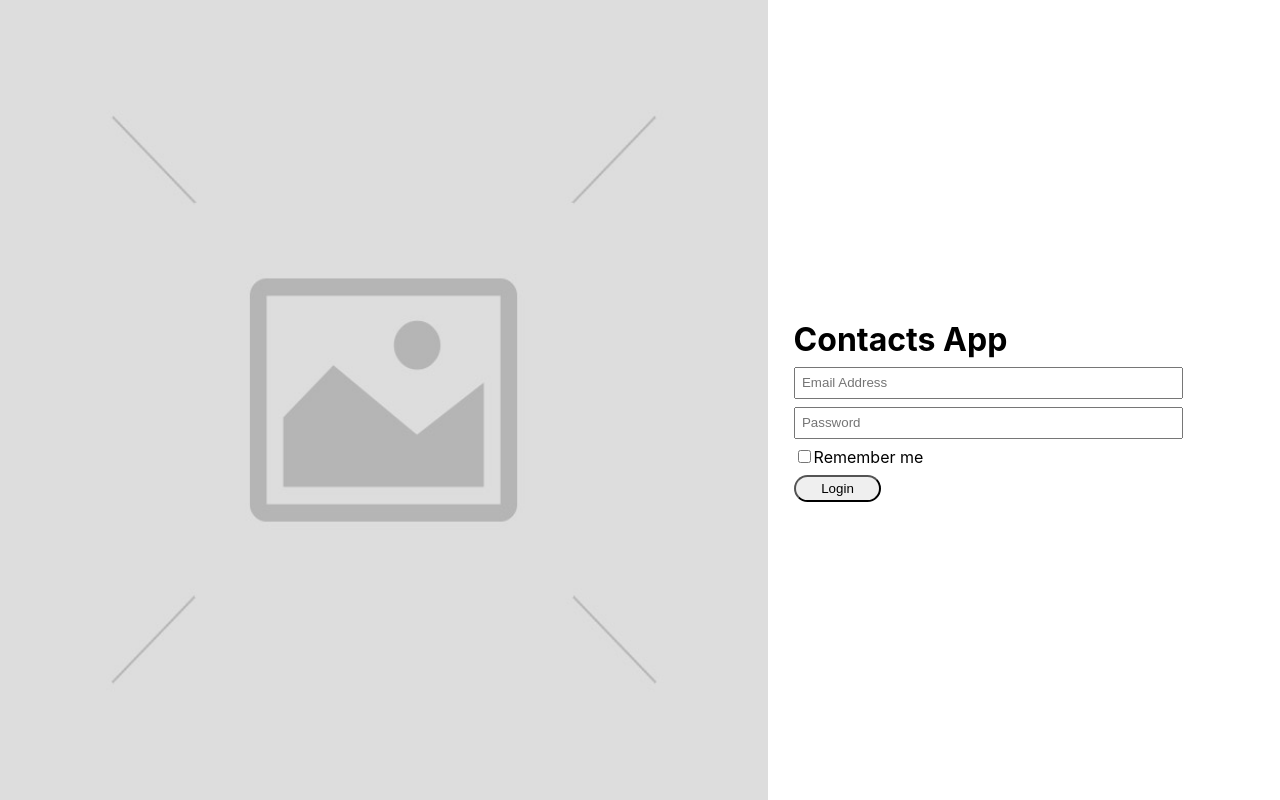
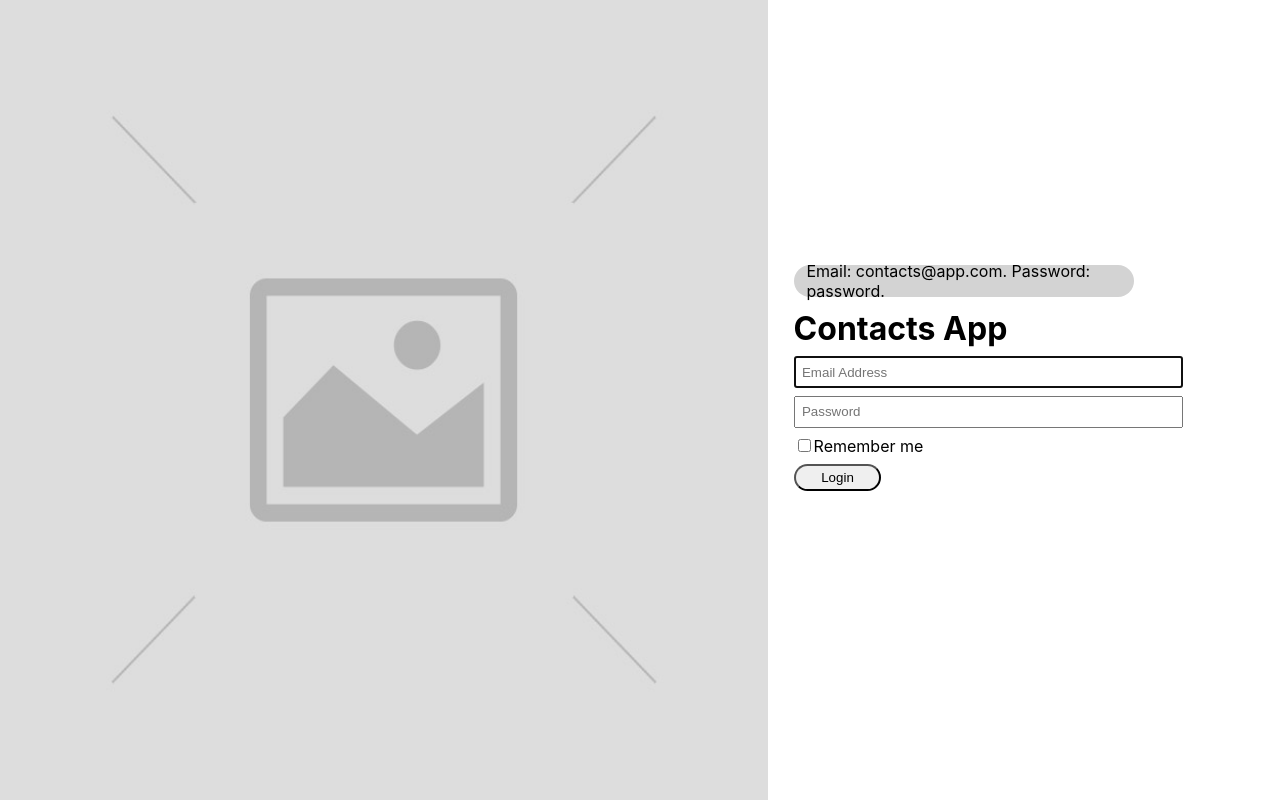
Before and after one commit to nachoiacovino/gsp-client, a React (Create React App) app: page / in a window 1280 px wide. Built offline with nearby package versions, Linux system fonts and the light colour scheme.

Commit message:
Login now working

```diff
--- a/src/App.js
+++ b/src/App.js
@@ -1,14 +1,15 @@
-import React from 'react'
+import React, { useState } from 'react'
 import './App.css'
 import Contacts from './pages/Contacts/Contacts'
 import Login from './pages/Login/Login'
 import { Switch, Route } from 'react-router-dom'
 
 const App = () => {
+    const [isLoggedIn, setIsLoggedIn] = useState(false)
     return (
         <Switch>
-            <Route exact path="/" component={Login} />
-            <Route exact path="/contacts" component={Contacts} />
+            <Route exact path="/" render={() => <Login setIsLoggedIn={setIsLoggedIn} />} />
+            <Route exact path="/contacts" render={() => <Contacts isLoggedIn={isLoggedIn} />} />
         </Switch>
     )
 }
--- a/src/pages/Contacts/Contacts.js
+++ b/src/pages/Contacts/Contacts.js
@@ -1,10 +1,11 @@
 import React, { useState, useEffect } from 'react'
+import { Redirect } from 'react-router-dom'
 import axios from 'axios'
 import './Contacts.css'
 import LeftColumn from '../../components/LeftColumn/LeftColumn'
 import RightColumn from '../../components/RightColumn/RightColumn'
 
-const Contacts = () => {
+const Contacts = ({ isLoggedIn }) => {
     const [contacts, setContacts] = useState([])
     const [selectedContact, setSelectedContact] = useState([])
 
@@ -26,10 +27,15 @@ const Contacts = () => {
     }
 
     return (
-        <div className="Contacts">
-            <LeftColumn contacts={contacts} selectContact={selectContact} />
-            <RightColumn contacts={contacts} selectContact={selectContact} selectedContact={selectedContact} />
-        </div>
+        <>
+            {isLoggedIn
+                ?   <div className="Contacts">
+                        <LeftColumn contacts={contacts} selectContact={selectContact} />
+                        <RightColumn contacts={contacts} selectContact={selectContact} selectedContact={selectedContact} />
+                    </div>
+                :   <Redirect to="/" />
+            }
+        </>
     )
 }
 
--- a/src/pages/Login/Login.css
+++ b/src/pages/Login/Login.css
@@ -20,19 +20,36 @@
   padding-left: 2vw;
 }
 .Login .Login-form .Login-title h1 {
+  margin: 0;
   margin-bottom: 1vh;
 }
-.Login .Login-form .Login-input {
+.Login .Login-form form .Login-input {
   display: block;
   width: 80%;
   margin-bottom: 1vh;
   padding: 0.5vw;
 }
-.Login .Login-form .Login-checkbox {
+.Login .Login-form form .Login-checkbox {
   display: block;
   margin-bottom: 1vh;
 }
-.Login .Login-form button {
+.Login .Login-form form button {
   padding: 0.5vh 2vw;
   border-radius: 30px;
 }
+.Login .Login-form .Login-info {
+  display: inline-flex;
+  justify-content: center;
+  align-items: center;
+  height: 4%;
+  width: 70%;
+  padding: 0.5vw 1vw;
+  margin: 1.5vh 0;
+  border-radius: 30px;
+}
+.Login .Login-form .Login-info.info {
+  background-color: lightgray;
+}
+.Login .Login-form .Login-info.error {
+  background-color: #f85555;
+}
--- a/src/pages/Login/Login.js
+++ b/src/pages/Login/Login.js
@@ -1,15 +1,41 @@
-import React from 'react'
+import React, { useState, useEffect, useRef } from 'react'
+import axios from 'axios'
+import { withRouter } from 'react-router-dom'
 import placeholder from '../../assets/image-placeholder.jpg'
 import './Login.css'
 import useInputState from '../../hooks/useInputState'
 import useToggleState from '../../hooks/useToggleState'
 
-const Login = () => {
-    const [email, setEmail] = useInputState("")
-    const [password, setPassword] = useInputState("")
+const Login = ({ history, setIsLoggedIn }) => {
+    const [email, setEmail, resetEmail] = useInputState("")
+    const [password, setPassword, resetPassword] = useInputState("")
     const [checkbox, setCheckBox] = useToggleState()
+    const [status, setStatus] = useState("")
+    const emailRef = useRef()
 
-    const handleSubmit = e => {}
+    useEffect(() => {
+        emailRef.current.focus()
+    }, [])
+
+    const handleSubmit = e => {
+        e.preventDefault()
+        const handleLogin = async () => {
+            const res = await axios.post("http://localhost:3001/login", { email, password })
+            setStatus(res.data)
+        }
+        handleLogin()
+        resetEmail()
+        resetPassword()
+        setCheckBox(false)
+    }
+
+    useEffect(() => {
+        if (status === "success") {
+            setIsLoggedIn(true)
+            history.push("/contacts")
+        }
+        else if (status === "error") emailRef.current.focus()
+    }, [status, history])
 
     return (
         <div className="Login">
@@ -17,11 +43,14 @@ const Login = () => {
                 <img src={placeholder} alt="Placeholder"/>
             </div>
             <div className="Login-form">
+                <div className="Login-info info">
+                    Email: contacts@app.com. Password: password.
+                </div>
                 <div className="Login-title">
                     <h1>Contacts App</h1>
                 </div>
                 <form onSubmit={handleSubmit}>
-                    <input className="Login-input" type="text" value={email} onChange={setEmail} placeholder="Email Address" aria-label="Email Address" />
+                    <input className="Login-input" type="text" value={email} onChange={setEmail} placeholder="Email Address" aria-label="Email Address" ref={emailRef} />
                     <input className="Login-input" type="password" value={password} onChange={setPassword} placeholder="Password" aria-label="Password"/>
                     <label className="Login-checkbox" >
                         <input type="checkbox" value={checkbox} onChange={setCheckBox} />
@@ -29,9 +58,14 @@ const Login = () => {
                     </label>
                     <button type="submit">Login</button>
                 </form>
+                    <div className={`Login-info ${status === "error" && "error"}`}>
+                    {status === "error" &&
+                        "Incorrect username/password. Please try again."
+                    }
+                    </div>
             </div>
         </div>
-    )
+    );
 }
 
-export default Login
+export default withRouter(Login)
--- a/src/pages/Login/Login.scss
+++ b/src/pages/Login/Login.scss
@@ -23,10 +23,12 @@
 
     .Login-title {
       h1 {
+        margin: 0;
         margin-bottom: 1vh;
       }
     }
 
+    form {
       .Login-input {
         display: block;
         width: 80%;
@@ -44,4 +46,23 @@
         border-radius: 30px;
       }
     }
+
+    .Login-info {
+      display: inline-flex;
+      justify-content: center;
+      align-items: center;
+      height: 4%;
+      width: 70%;
+      padding: 0.5vw 1vw;
+      margin: 1.5vh 0;
+      border-radius: 30px;
+
+      &.info {
+        background-color: lightgray;
       }
+      &.error {
+        background-color: rgb(248, 85, 85);
+      }
+    }
+  }
+}
```
Lines whose indentation alone changed are shown as unchanged.
